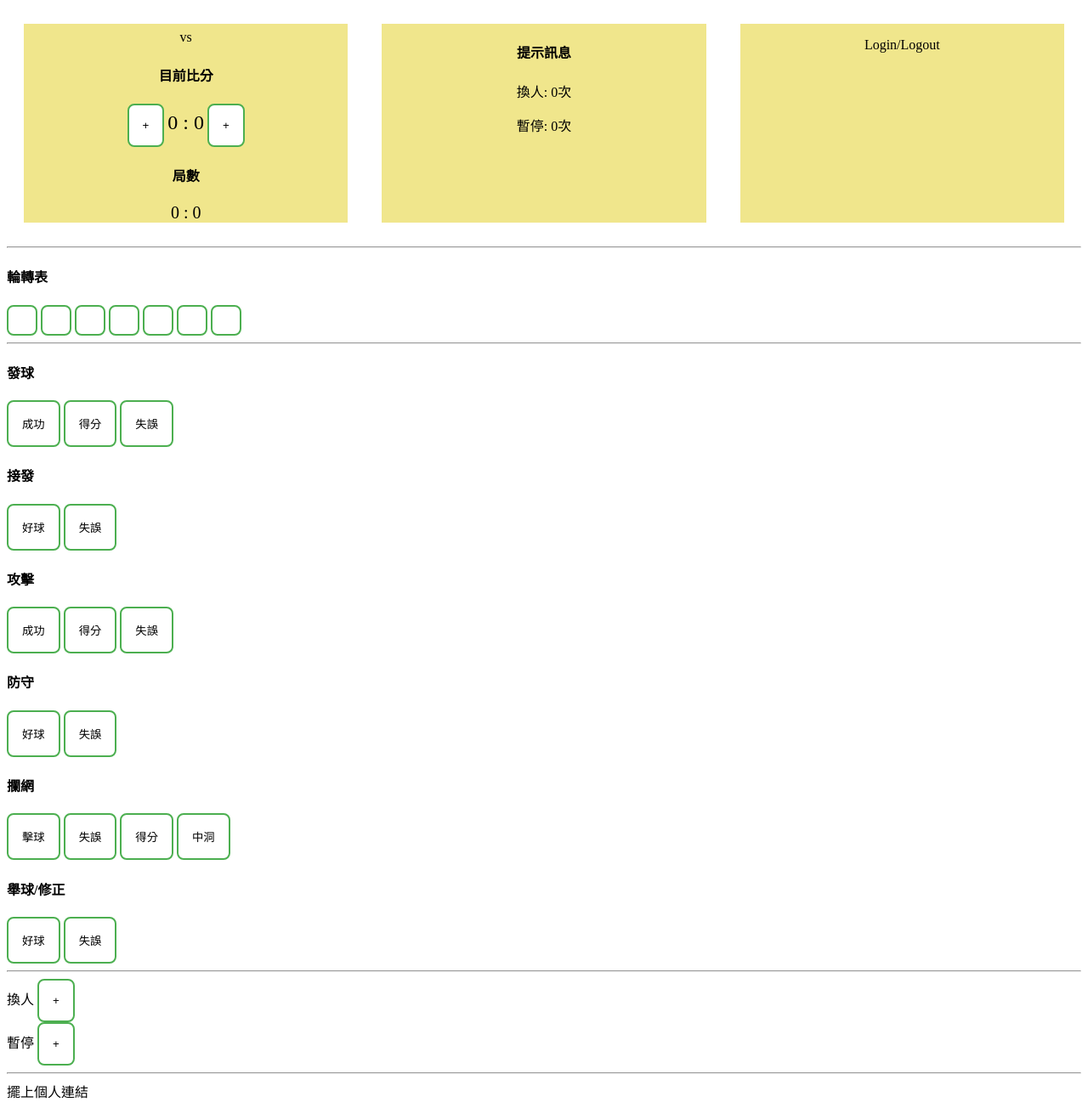
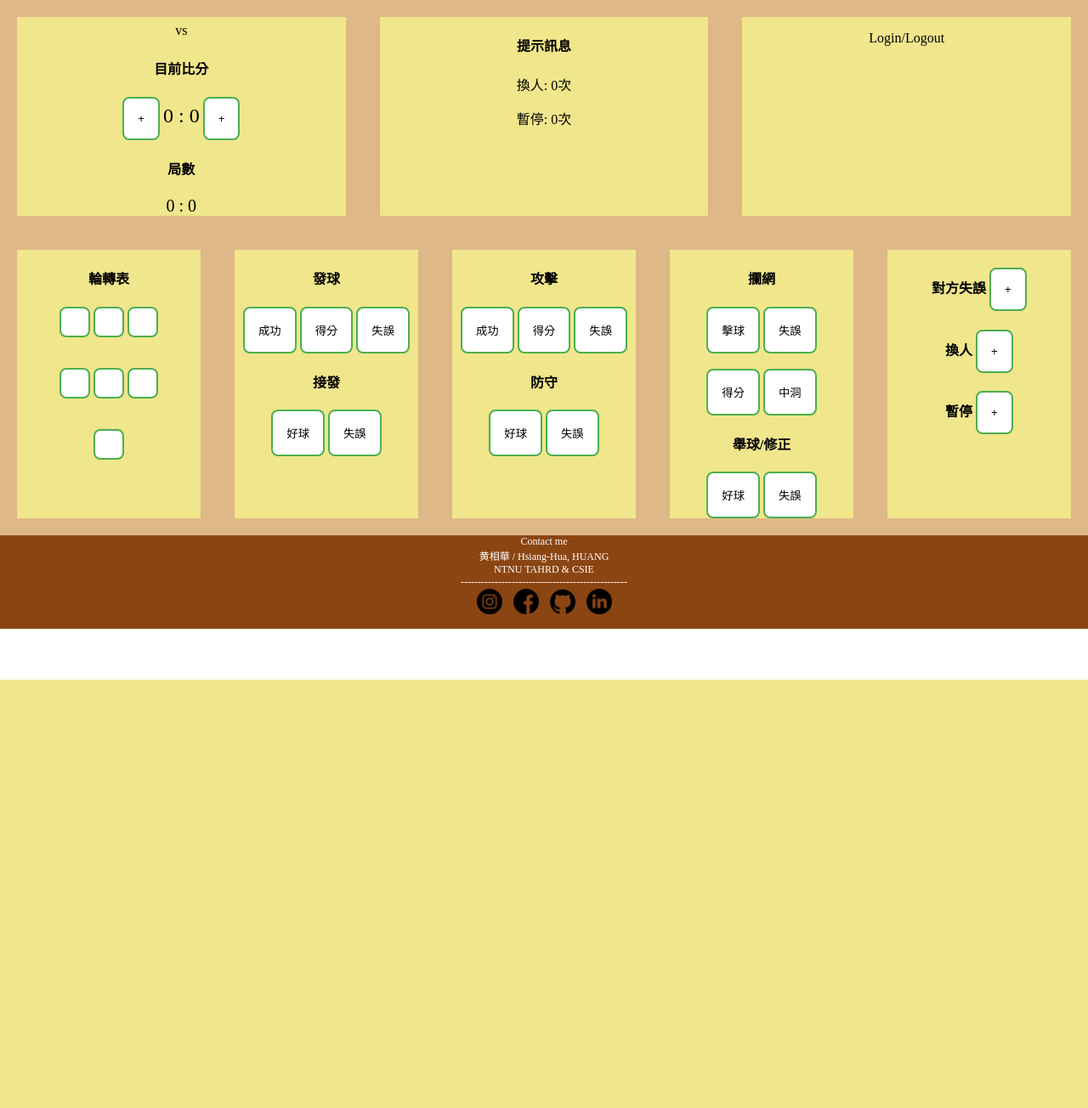
Before and after one commit to hsianghua/2023_summer_SP, a PHP site: page / in a window 1280 px wide. Shown: the whole page at 85% size. After the commit the page ends 800 px from the top, so only its background shows below. Run offline with PHP 8.4, Linux system fonts and the light colour scheme; data that the repository does not hold is empty.

Commit message:
網頁腳完成

```diff
--- a/css/style.css
+++ b/css/style.css
@@ -18,8 +18,6 @@ button {
 
 button:focus{
     color:blueviolet;
-
-
 }
 
 #set {
@@ -30,13 +28,13 @@ button:focus{
     display: none;
 }
 
-.header-flex-box-container{
+.header-flex-box-container, .body-flex-box-container{
     display: flex;
     text-align: center;
     justify-content: center;
 }
 
-.header-box{
+.header-box, .body-box{
     background-color:khaki;
     border: 5px;
     width: 400px;
@@ -50,3 +48,37 @@ button:focus{
 #set{
     font-size: 20px;
 }
+
+footer {
+    background-color: saddlebrown;
+    color: white;
+    margin: 0;
+    padding: 0;
+    position: sticky;
+    top: -50px;
+    height: 110px;
+    text-align: center;
+}
+
+footer>p{
+    margin: 0;
+    font-size: 12px;
+}
+
+.wrapper{
+    min-height: 100%;
+    padding-bottom: 90px;
+    margin: 0px;
+    padding: 0;
+    background-color: burlywood;
+    height: 100%;
+}
+
+body {
+    margin: 0px;
+}
+
+img{
+    margin-left: 5px;
+    margin-right: 5px;
+}
--- a/index.php
+++ b/index.php
@@ -7,6 +7,7 @@
     </head>
 
     <body>
+        <div class="wrapper">
             <div class="header-flex-box-container">
                 <div class="header-box header-box-item-1">
                     <div>
@@ -49,82 +50,85 @@
                     </div>
                 </div>
             </div>
-        <hr>
-        <div>
+            <div class="body-flex-box-container">
+                <div class="body-box body-box-item-1">
                     <h4>輪轉表</h4>
-            <button type="button" class="number" id="btn1">
-                <?php echo $_POST["1"]; ?>
+                    <button type="button" class="number" id="btn4">
+                        <?php echo $_POST["4"]; ?>
+                    </button>
+                    <button type="button" class="number" id="btn3">
+                        <?php echo $_POST["3"]; ?>
                     </button>
                     <button type="button" class="number" id="btn2">
                         <?php echo $_POST["2"]; ?>
                     </button>
-            <button type="button" class="number" id="btn3">
-                <?php echo $_POST["3"]; ?>
-            </button>
-            <button type="button" class="number" id="btn4">
-                <?php echo $_POST["4"]; ?>
-            </button>
+                    <br><br><br>
                     <button type="button" class="number" id="btn5">
                         <?php echo $_POST["5"]; ?>
                     </button>
                     <button type="button" class="number" id="btn6">
                         <?php echo $_POST["6"]; ?>
                     </button>
+                    <button type="button" class="number" id="btn1">
+                        <?php echo $_POST["1"]; ?>
+                    </button>
+                    <br><br><br>
                     <button type="button" class="number" id="btn7">
                         <?php echo $_POST["libero"]; ?>
                     </button>
                 </div>
-
-        <hr>
-        <div>
+                <div class="body-box body-box-item-2">
                     <h4>發球</h4>
                     <button type="button" class="serve" id="s_success">成功</button>
                     <button type="button" class="serve" id="s_score" >得分</button>
                     <button type="button" class="serve" id="s_mistake">失誤</button>
-        </div>
-        <div>
                     <h4>接發</h4>
                     <button type="button" class="recieve" id="r_nice">好球</button>
                     <button type="button" class="recieve" id="r_mistake">失誤</button>
                 </div>
-        <div>
+                <div class="body-box body-box-item-3">
                     <h4>攻擊</h4>
                     <button type="button" class="attack" id="a_success">成功</button>
                     <button type="button" class="attack" id="a_score">得分</button>
                     <button type="button" class="attack" id="a_mistake">失誤</button>
-        </div>
-        <div>
                     <h4>防守</h4>
                     <button type="button" class="defense" id="d_nice">好球</button>
                     <button type="button" class="defense" id="d_mistake">失誤</button>
                 </div>
-        <div>
+                <div class="body-box body-box-item-4">
                     <h4>攔網</h4>
                     <button type="button" class="block" id="b_touch">擊球</button>
-            <button type="button" class="block" id="b_mistake">失誤</button>
+                    <button type="button" class="block" id="b_mistake">失誤</button><br><br>
                     <button type="button" class="block" id="b_score">得分</button>
                     <button type="button" class="block" id="b_seam">中洞</button>
-        </div>
-        <div>
                     <h4>舉球/修正</h4>
                     <button type="button" class="setting" id="se_nice">好球</button>
                     <button type="button" class="setting" id="se_mistake">失誤</button>
                 </div>
-
-        <hr>
-        <div>
-            <span>換人</span>
-            <button type="button" id="change">+</button><br>
-            <span>暫停</span>
-            <button type="button" id="timeout">+</button>
+                <div class="body-box body-box-item-5">
+                    <h4>
+                        對方失誤 <button type="button" id="other_mistake">+</button>
+                    </h4>
+                    <h4>
+                        換人 <button type="button" id="change">+</button>
+                    </h4>
+                    <h4>
+                        暫停 <button type="button" id="timeout">+</button>
+                    </h4>
                 </div>
-        <hr>
+            </div>
+        </div>
         <script src="js/main.js"></script>
         <footer>
-            擺上個人連結
+            <p>Contact me</p>
+            <p>黄相華 / Hsiang-Hua, HUANG</p>
+            <p>NTNU TAHRD & CSIE</p>
+            <p>-------------------------------------------------<p>
+            <a href="https://www.instagram.com/hsiang_hua_/?igshid=OGQ5ZDc2ODk2ZA%3D%3D" target="_blank"><img src="instagram.png" width="30" id="instagram_image"></a>
+            <a href="https://www.facebook.com/profile.php?id=100012710167273" target="_blank"><img src="facebook.png" width="30" id="facebook_image"></a>
+            <a href="https://github.com/hsianghua" target="_blank"><img src="github.png" width="30" id="github_image"></a>
+            <a href="https://www.linkedin.com/in/huang-hsiang-hua-46873a237" target="_blank"><img src="linkedin.png" width="30"></a>
         </footer>
-
-
     </body>
 
 </html>
--- a/js/main.js
+++ b/js/main.js
@@ -195,3 +195,7 @@ document.getElementById('timeout').addEventListener('click', function(){
     timeout_num++;
     document.getElementById('info_timeout').innerHTML = "暫停: " + timeout_num + "次";
 })
+
+document.getElementById('other_mistake').addEventListener('click', function(){
+    document.getElementById('info').innerHTML = "對方失誤";
+})
```
Also changed, not shown: facebook.png (added), github.png (added), instagram.png (added), linkedin.png (added), 1 other file. Lines whose indentation alone changed are shown as unchanged.
